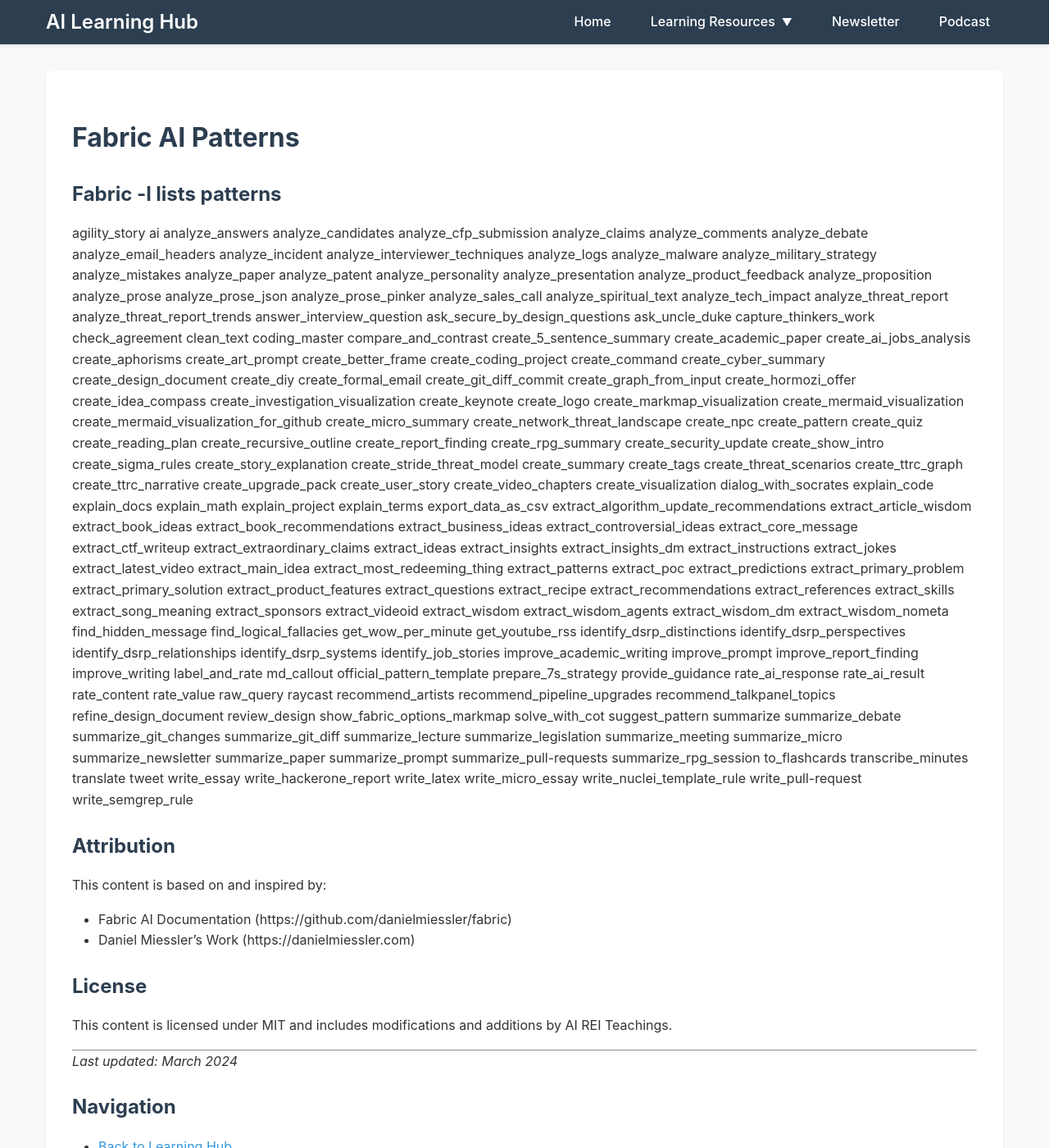
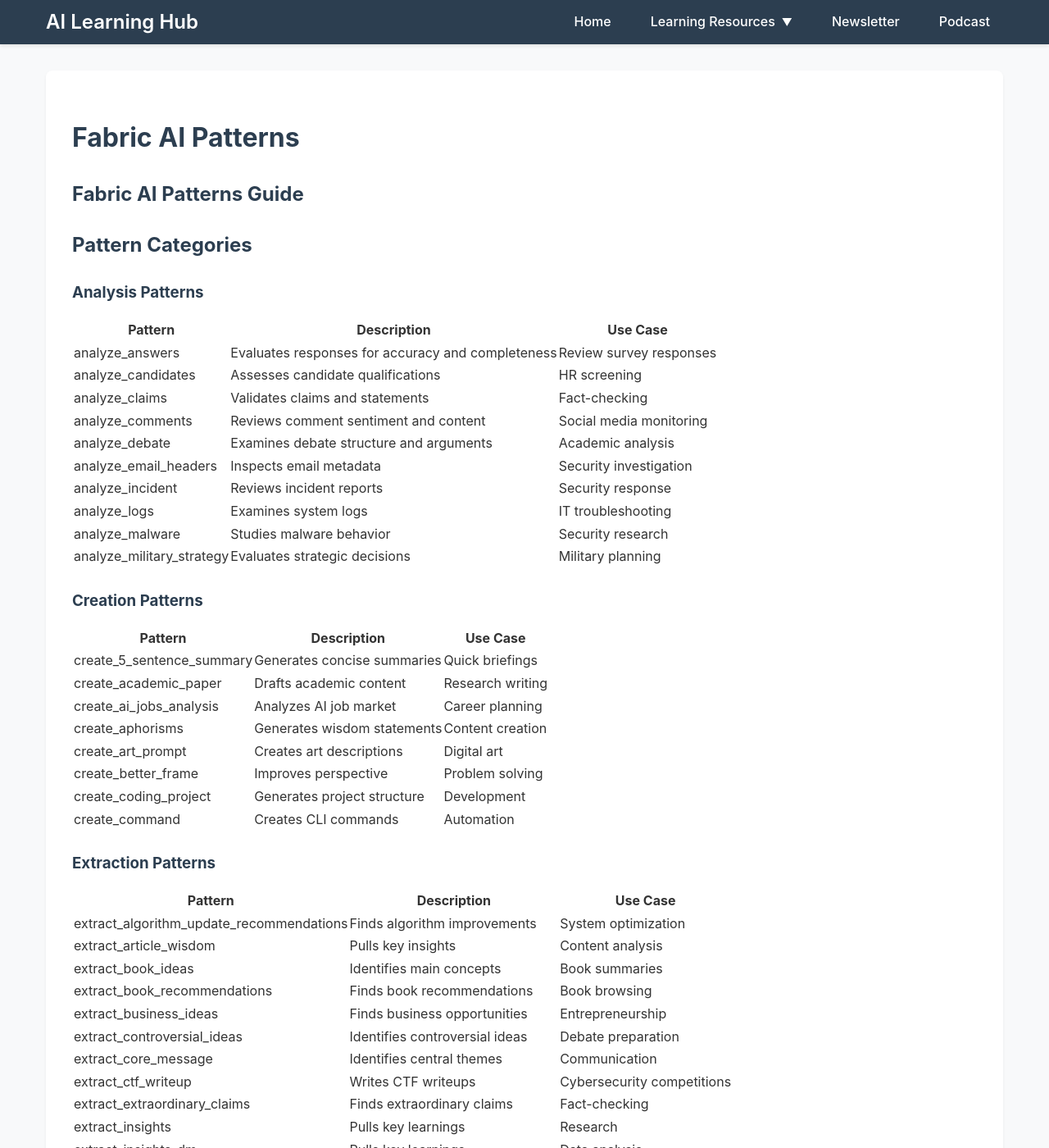
Before and after one commit to THE-AI-REAL-ESTATE-INVESTOR/AI-REI-TEACHINGS, a Jekyll site: the page built from docs/learn/patterns.md, in a window 1280 px wide and 1400 px high. Shown: the whole window at 82% size. Built offline with Jekyll 4.4.1, drawn with Linux system fonts in a browser that asks for light colours; some of the changed text lies outside the part shown.

Commit message:
fix: Improve patterns page formatting and organization

````diff
--- a/docs/learn/patterns.md
+++ b/docs/learn/patterns.md
@@ -5,200 +5,162 @@
 date: March 2024
 ---
 
-# Fabric -l lists patterns
+# Fabric AI Patterns Guide
 
-agility_story
-ai
-analyze_answers
-analyze_candidates
-analyze_cfp_submission
-analyze_claims
-analyze_comments
-analyze_debate
-analyze_email_headers
-analyze_incident
-analyze_interviewer_techniques
-analyze_logs
-analyze_malware
-analyze_military_strategy
-analyze_mistakes
-analyze_paper
-analyze_patent
-analyze_personality
-analyze_presentation
-analyze_product_feedback
-analyze_proposition
-analyze_prose
-analyze_prose_json
-analyze_prose_pinker
-analyze_sales_call
-analyze_spiritual_text
-analyze_tech_impact
-analyze_threat_report
-analyze_threat_report_trends
-answer_interview_question
-ask_secure_by_design_questions
-ask_uncle_duke
-capture_thinkers_work
-check_agreement
-clean_text
-coding_master
-compare_and_contrast
-create_5_sentence_summary
-create_academic_paper
-create_ai_jobs_analysis
-create_aphorisms
-create_art_prompt
-create_better_frame
-create_coding_project
-create_command
-create_cyber_summary
-create_design_document
-create_diy
-create_formal_email
-create_git_diff_commit
-create_graph_from_input
-create_hormozi_offer
-create_idea_compass
-create_investigation_visualization
-create_keynote
-create_logo
-create_markmap_visualization
-create_mermaid_visualization
-create_mermaid_visualization_for_github
-create_micro_summary
-create_network_threat_landscape
-create_npc
-create_pattern
-create_quiz
-create_reading_plan
-create_recursive_outline
-create_report_finding
-create_rpg_summary
-create_security_update
-create_show_intro
-create_sigma_rules
-create_story_explanation
-create_stride_threat_model
-create_summary
-create_tags
-create_threat_scenarios
-create_ttrc_graph
-create_ttrc_narrative
-create_upgrade_pack
-create_user_story
-create_video_chapters
-create_visualization
-dialog_with_socrates
-explain_code
-explain_docs
-explain_math
-explain_project
-explain_terms
-export_data_as_csv
-extract_algorithm_update_recommendations
-extract_article_wisdom
-extract_book_ideas
-extract_book_recommendations
-extract_business_ideas
-extract_controversial_ideas
-extract_core_message
-extract_ctf_writeup
-extract_extraordinary_claims
-extract_ideas
-extract_insights
-extract_insights_dm
-extract_instructions
-extract_jokes
-extract_latest_video
-extract_main_idea
-extract_most_redeeming_thing
-extract_patterns
-extract_poc
-extract_predictions
-extract_primary_problem
-extract_primary_solution
-extract_product_features
-extract_questions
-extract_recipe
-extract_recommendations
-extract_references
-extract_skills
-extract_song_meaning
-extract_sponsors
-extract_videoid
-extract_wisdom
-extract_wisdom_agents
-extract_wisdom_dm
-extract_wisdom_nometa
-find_hidden_message
-find_logical_fallacies
-get_wow_per_minute
-get_youtube_rss
-identify_dsrp_distinctions
-identify_dsrp_perspectives
-identify_dsrp_relationships
-identify_dsrp_systems
-identify_job_stories
-improve_academic_writing
-improve_prompt
-improve_report_finding
-improve_writing
-label_and_rate
-md_callout
-official_pattern_template
-prepare_7s_strategy
-provide_guidance
-rate_ai_response
-rate_ai_result
-rate_content
-rate_value
-raw_query
-raycast
-recommend_artists
-recommend_pipeline_upgrades
-recommend_talkpanel_topics
-refine_design_document
-review_design
-show_fabric_options_markmap
-solve_with_cot
-suggest_pattern
-summarize
-summarize_debate
-summarize_git_changes
-summarize_git_diff
-summarize_lecture
-summarize_legislation
-summarize_meeting
-summarize_micro
-summarize_newsletter
-summarize_paper
-summarize_prompt
-summarize_pull-requests
-summarize_rpg_session
-to_flashcards
-transcribe_minutes
-translate
-tweet
-write_essay
-write_hackerone_report
-write_latex
-write_micro_essay
-write_nuclei_template_rule
-write_pull-request
-write_semgrep_rule
+## Pattern Categories
 
+### Analysis Patterns
+
+| Pattern | Description | Use Case |
+|---------|-------------|-----------|
+| analyze_answers | Evaluates responses for accuracy and completeness | Review survey responses |
+| analyze_candidates | Assesses candidate qualifications | HR screening |
+| analyze_claims | Validates claims and statements | Fact-checking |
+| analyze_comments | Reviews comment sentiment and content | Social media monitoring |
+| analyze_debate | Examines debate structure and arguments | Academic analysis |
+| analyze_email_headers | Inspects email metadata | Security investigation |
+| analyze_incident | Reviews incident reports | Security response |
+| analyze_logs | Examines system logs | IT troubleshooting |
+| analyze_malware | Studies malware behavior | Security research |
+| analyze_military_strategy | Evaluates strategic decisions | Military planning |
+
+### Creation Patterns
+
+| Pattern | Description | Use Case |
+|---------|-------------|-----------|
+| create_5_sentence_summary | Generates concise summaries | Quick briefings |
+| create_academic_paper | Drafts academic content | Research writing |
+| create_ai_jobs_analysis | Analyzes AI job market | Career planning |
+| create_aphorisms | Generates wisdom statements | Content creation |
+| create_art_prompt | Creates art descriptions | Digital art |
+| create_better_frame | Improves perspective | Problem solving |
+| create_coding_project | Generates project structure | Development |
+| create_command | Creates CLI commands | Automation |
+
+### Extraction Patterns
+
+| Pattern | Description | Use Case |
+|---------|-------------|-----------|
+| extract_algorithm_update_recommendations | Finds algorithm improvements | System optimization |
+| extract_article_wisdom | Pulls key insights | Content analysis |
+| extract_book_ideas | Identifies main concepts | Book summaries |
+| extract_book_recommendations | Finds book recommendations | Book browsing |
+| extract_business_ideas | Finds business opportunities | Entrepreneurship |
+| extract_controversial_ideas | Identifies controversial ideas | Debate preparation |
+| extract_core_message | Identifies central themes | Communication |
+| extract_ctf_writeup | Writes CTF writeups | Cybersecurity competitions |
+| extract_extraordinary_claims | Finds extraordinary claims | Fact-checking |
+| extract_insights | Pulls key learnings | Research |
+| extract_insights_dm | Pulls key learnings | Data analysis |
+| extract_instructions | Pulls key instructions | Task automation |
+| extract_jokes | Finds jokes | Humor generation |
+| extract_latest_video | Finds latest videos | Video browsing |
+| extract_main_idea | Pulls main idea | Content analysis |
+| extract_most_redeeming_thing | Finds most redeeming thing | Content analysis |
+| extract_patterns | Identifies recurring patterns | Pattern recognition |
+| extract_poc | Pulls proof of concept | Project development |
+| extract_predictions | Finds predictions | Future prediction |
+| extract_primary_problem | Pulls primary problem | Problem solving |
+| extract_primary_solution | Pulls primary solution | Problem solving |
+| extract_product_features | Pulls product features | Product analysis |
+| extract_questions | Pulls questions | Research |
+| extract_recipe | Pulls recipe | Cooking |
+| extract_recommendations | Finds recommendations | Content analysis |
+| extract_references | Finds references | Research |
+| extract_skills | Pulls skills | Skill analysis |
+| extract_song_meaning | Finds song meaning | Music analysis |
+| extract_sponsors | Finds sponsors | Content analysis |
+| extract_videoid | Pulls video ID | Video browsing |
+| extract_wisdom | Pulls wisdom | Content analysis |
+| extract_wisdom_agents | Pulls wisdom from agents | AI analysis |
+| extract_wisdom_dm | Pulls wisdom from data models | Data analysis |
+| extract_wisdom_nometa | Pulls wisdom from non-meta data | Data analysis |
+
+### Visualization Patterns
+
+| Pattern | Description | Use Case |
+|---------|-------------|-----------|
+| create_mermaid_visualization | Generates Mermaid diagrams | Process documentation |
+| create_markmap_visualization | Creates mind maps | Concept mapping |
+| create_graph_from_input | Builds data visualizations | Data analysis |
+| create_investigation_visualization | Maps investigation data | Security analysis |
+| create_keynote | Creates keynote presentations | Public speaking |
+| create_logo | Creates logos | Branding |
+| create_network_threat_landscape | Creates network threat landscapes | Security analysis |
+| create_npc | Creates NPCs | Game development |
+| create_pattern | Creates patterns | Pattern recognition |
+| create_quiz | Creates quizzes | Learning |
+| create_reading_plan | Creates reading plans | Learning |
+| create_recursive_outline | Creates recursive outlines | Project planning |
+| create_report_finding | Documents findings | Report writing |
+| create_rpg_summary | Creates RPG summaries | Game analysis |
+| create_security_update | Writes security bulletins | Security updates |
+| create_show_intro | Creates show intros | Public speaking |
+| create_sigma_rules | Creates Sigma rules | Security monitoring |
+| create_story_explanation | Creates story explanations | Storytelling |
+| create_stride_threat_model | Creates stride threat models | Security analysis |
+| create_summary | Creates summaries | Content analysis |
+| create_tags | Creates tags | Content organization |
+| create_threat_scenarios | Creates threat scenarios | Security analysis |
+| create_ttrc_graph | Creates TTRC graphs | Data analysis |
+| create_ttrc_narrative | Creates TTRC narratives | Data analysis |
+| create_upgrade_pack | Creates upgrade packs | Software updates |
+| create_user_story | Creates user stories | Project planning |
+| create_video_chapters | Creates video chapters | Video production |
+| create_visualization | Creates visualizations | Data analysis |
+
+### Documentation Patterns
+
+| Pattern | Description | Use Case |
+|---------|-------------|-----------|
+| create_design_document | Generates design specs | Project planning |
+| create_formal_email | Writes professional emails | Business communication |
+| create_git_diff_commit | Creates commit messages | Version control |
+| create_report_finding | Documents findings | Report writing |
+| create_security_update | Writes security bulletins | Security updates |
+| create_semgrep_rule | Creates Semgrep rules | Code analysis |
+
+## Using Patterns
+
+### Basic Syntax
+```bash
+fabric -p=pattern_name -v="#text:your_content"
+```
+
+### Common Options
+- `-t`: Adjust temperature (creativity)
+- `-c`: Copy to clipboard
+- `-o`: Output to file
+- `-s`: Stream output
+- `-l`: List patterns
+
+### Best Practices
+1. Start with clear objectives
+2. Use appropriate temperature settings
+3. Review and refine outputs
+4. Save important results
+5. Combine patterns for complex tasks
+
+## Tips for Success
+- Test patterns with small inputs first
+- Use pattern combinations for better results
+- Save successful prompts for reuse
+- Adjust settings based on needs
+- Review outputs carefully
 
 ## Attribution
+
 This content is based on and inspired by:
-- Fabric AI Documentation (https://github.com/danielmiessler/fabric)
-- Daniel Miessler's Work (https://danielmiessler.com)
+* [Fabric AI Documentation](https://github.com/danielmiessler/fabric)
+* [Daniel Miessler's Work](https://danielmiessler.com)
 
 ## License
+
 This content is licensed under MIT and includes modifications and additions by AI REI Teachings.
 
 ---
-*Last updated: March 2024*
+
+_Last updated: March 2024_
 
 ## Navigation
 - [Back to Learning Hub](../index.md)
````
